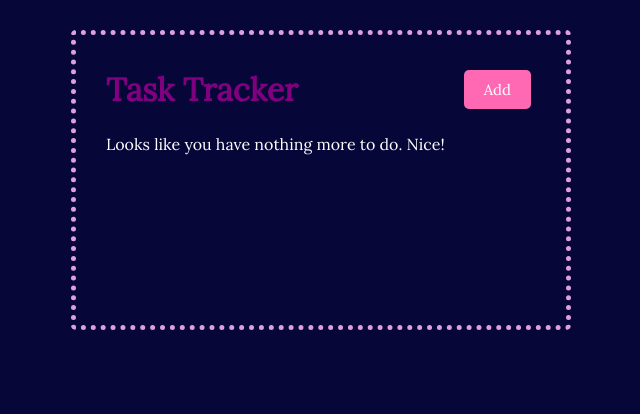
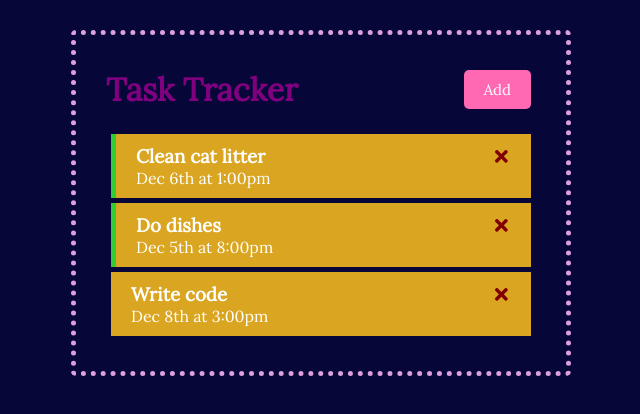
Before and after one commit to ShannaJSmith/task-tracker, a React (Create React App) app: page / in a window 1280 px wide. Shown: the top 414 px of the page, without its empty margins (319-959 px from the left). Built offline with nearby package versions, Linux system fonts and the light colour scheme; data requests are answered from the project's data file.

Commit message:
implement getTasks in useEffect

```diff
--- a/src/App.js
+++ b/src/App.js
@@ -9,13 +9,21 @@ const App = () => {
   const [tasks, setTasks] = useState([]);
 
   useEffect(() => {
-    const fetchTasks = async () => {
-      const res = await fetch('http://localhost:5000/tasks');
-      const data = await res.json();
-      console.log('data:', data);
+    const getTasks = async () => {
+      const serverTasks = await fetchTasks();
+      setTasks(serverTasks);
     };
-    fetchTasks();
+    getTasks();
   }, []);
+
+  // seperated fetchTasks function from useEffect so it can be used elsewhere
+  // Fetch Tasks
+  const fetchTasks = async () => {
+    const res = await fetch('http://localhost:5000/tasks');
+    const data = await res.json();
+    console.log('data:', data);
+    return data;
+  };
 
   // Add Task
   const addTask = (task) => {
```
